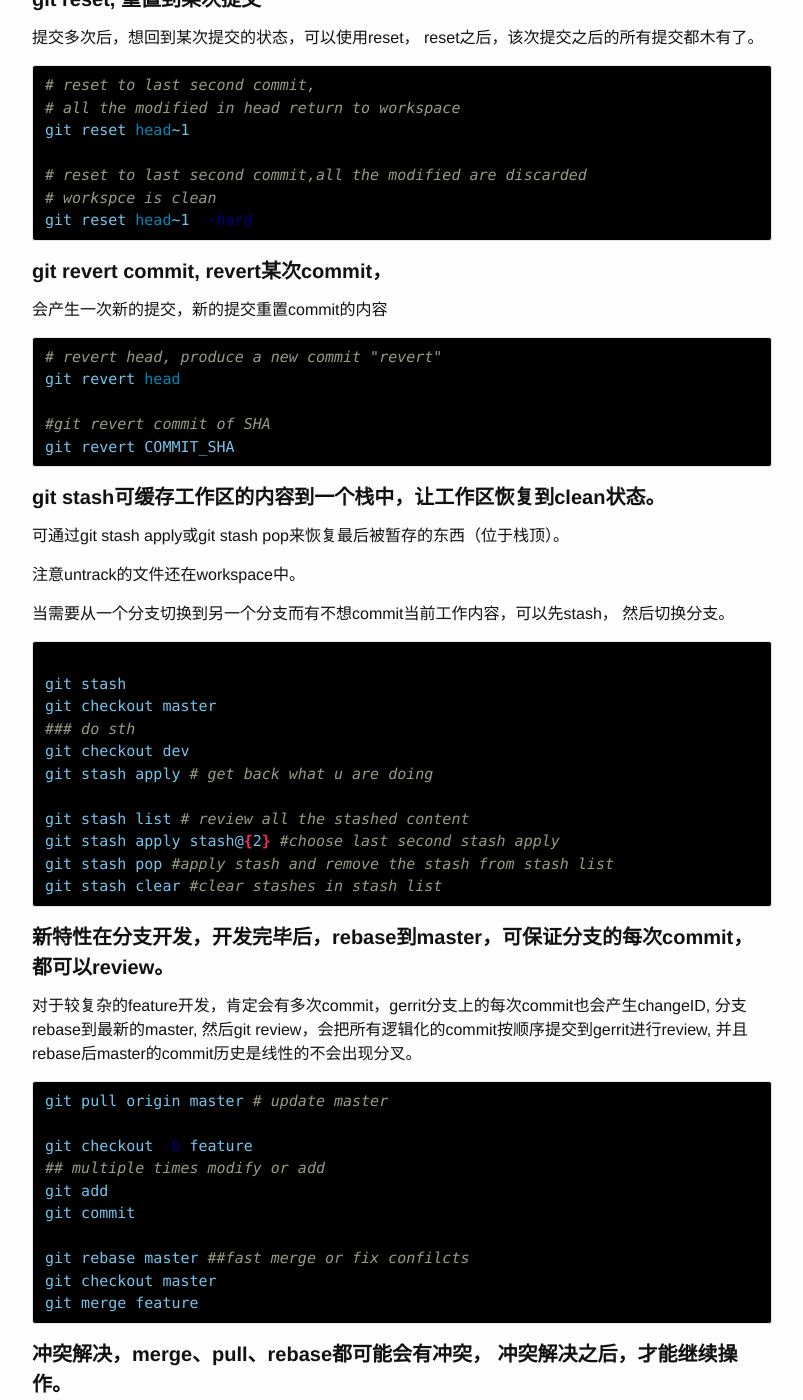
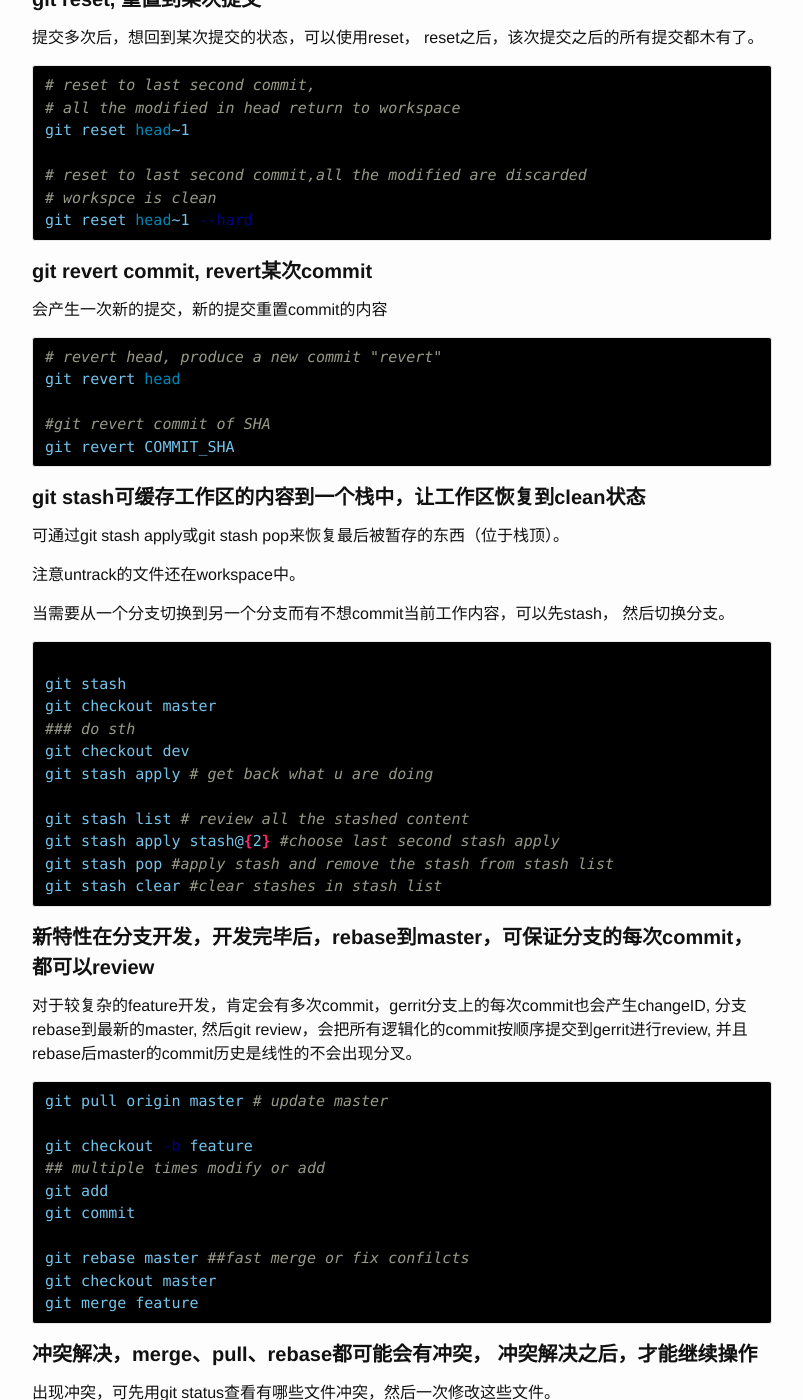
Before and after one commit to sleefd/newblog, a Jekyll site: the page built from _posts/2015-08-20-git-related.markdown, in a window 1280 px wide and 1400 px high, scrolled down 826 px. Shown: the whole window, without its empty margins (238-1041 px from the left). Built offline with Jekyll 4.4.1, drawn with Linux system fonts in a browser that asks for light colours; some of the changed text lies outside the part shown.

```diff
--- a/_posts/2015-08-20-git-related.markdown
+++ b/_posts/2015-08-20-git-related.markdown
@@ -10,7 +10,7 @@
 最近工作上用gerrit提交代码, 遇到很多问题, 发现对git的有些
 操作并不了解，现总结一些问题及命令如下：
 
-### 每次提交代码都应该先pull，再git review; 或者先pull，再push.
+### 每次提交代码都应该先pull，再git review; 或者先pull，再push
 pull保证本地代码与remote一致，再push自己本地的修改到remote,这样不会有冲突。
 
 直接push很可能有冲突。
@@ -55,7 +55,7 @@
 
 {% endhighlight %}
 
-### git revert commit, revert某次commit，
+### git revert commit, revert某次commit
 
 会产生一次新的提交，新的提交重置commit的内容
 
@@ -69,7 +69,7 @@
 
 {% endhighlight %}
 
-### git stash可缓存工作区的内容到一个栈中，让工作区恢复到clean状态。
+### git stash可缓存工作区的内容到一个栈中，让工作区恢复到clean状态
 
 可通过git stash apply或git stash pop来恢复最后被暂存的东西（位于栈顶）。
 
@@ -93,7 +93,7 @@
 
 {% endhighlight %}
 
-### 新特性在分支开发，开发完毕后，rebase到master，可保证分支的每次commit，都可以review。
+### 新特性在分支开发，开发完毕后，rebase到master，可保证分支的每次commit，都可以review
 
 对于较复杂的feature开发，肯定会有多次commit，gerrit分支上的每次commit也会产生changeID, 分支rebase到最新的master,
 然后git review，会把所有逻辑化的commit按顺序提交到gerrit进行review,
@@ -113,7 +113,7 @@
 
 {% endhighlight %}
 
-### 冲突解决，merge、pull、rebase都可能会有冲突， 冲突解决之后，才能继续操作。
+### 冲突解决，merge、pull、rebase都可能会有冲突， 冲突解决之后，才能继续操作
 
 出现冲突，可先用git status查看有哪些文件冲突，然后一次修改这些文件。
 
```
